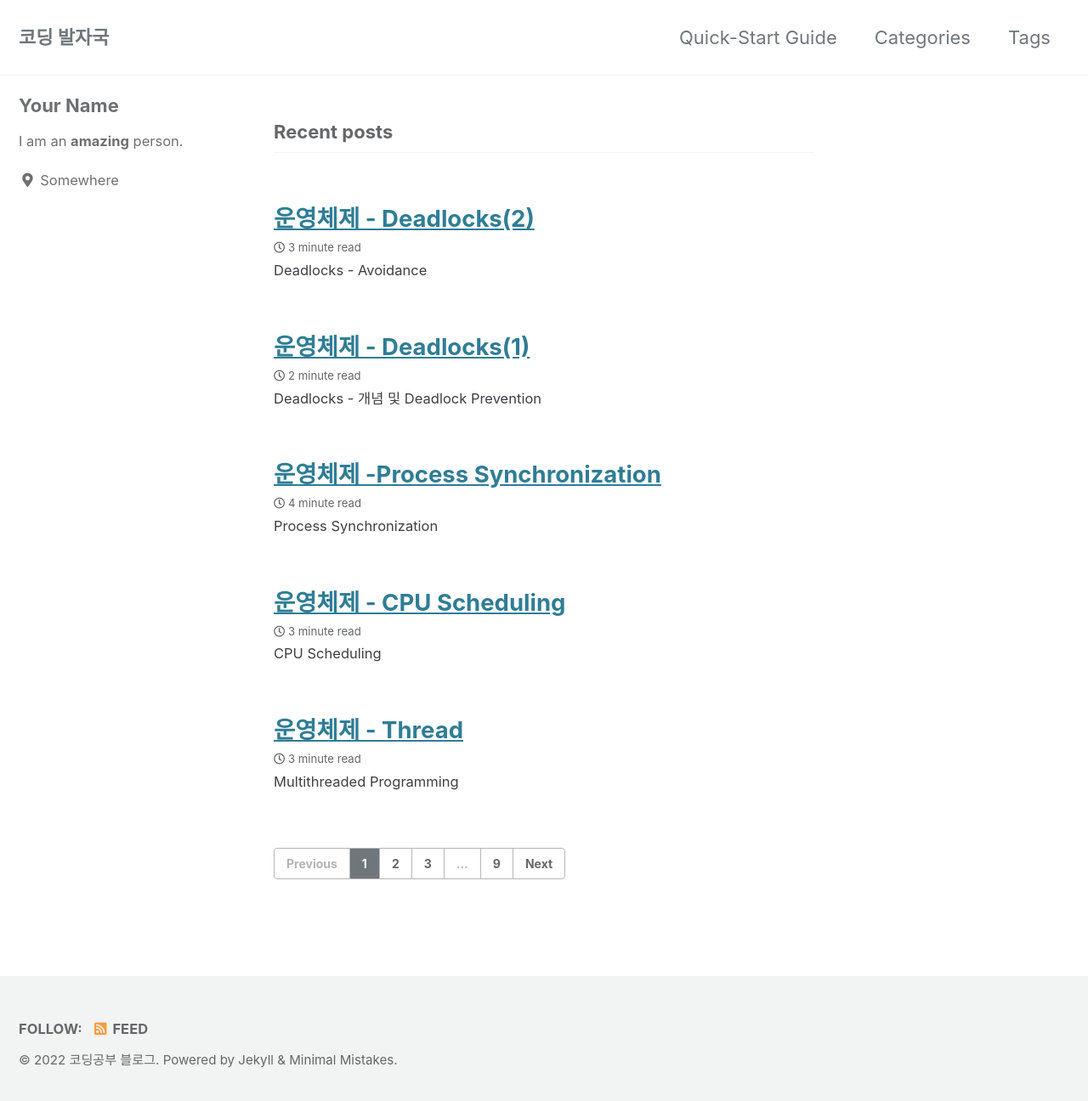
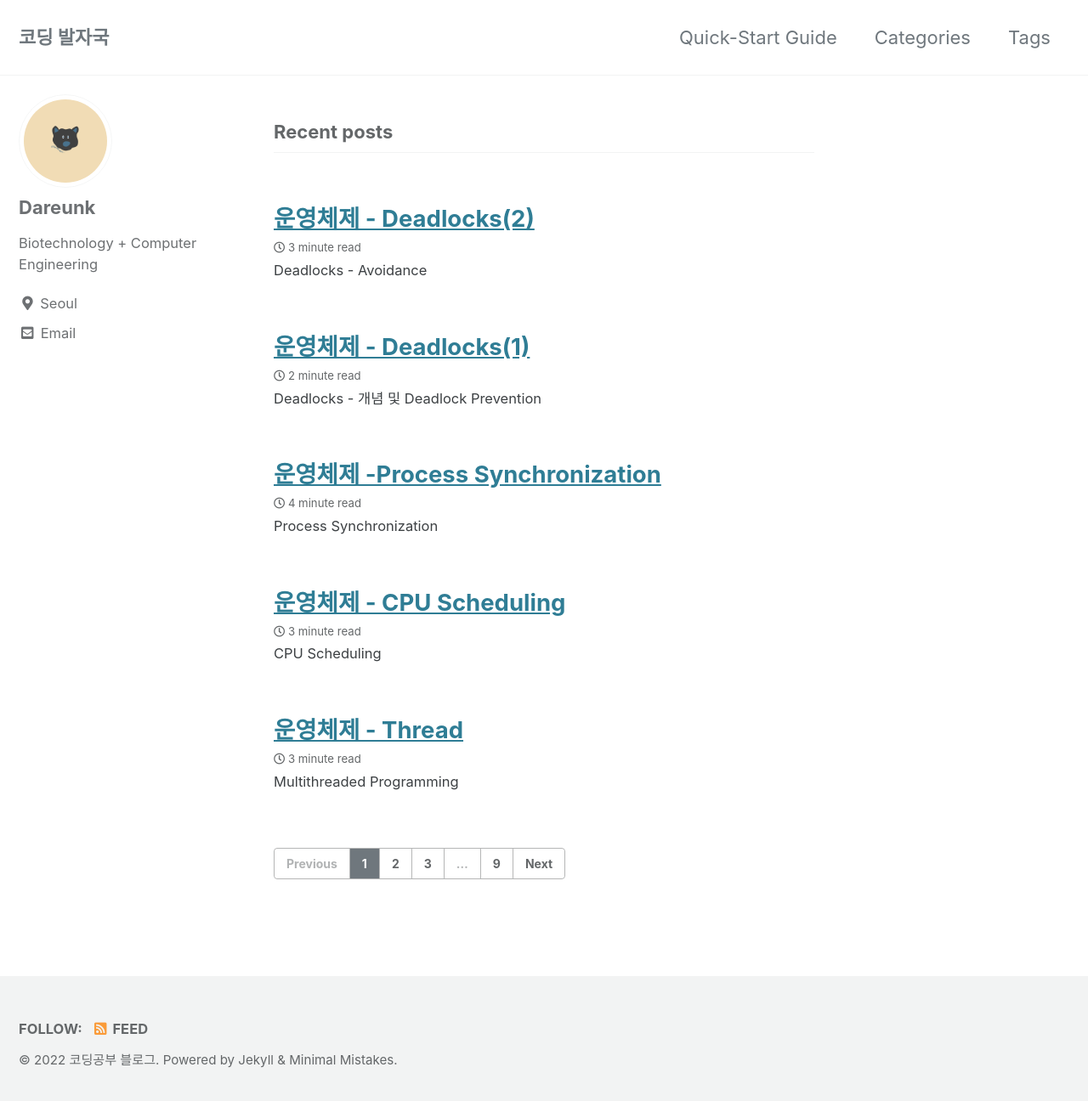
Before and after one commit to dareunk/dareunk.github.io, a Jekyll site: the page built from index.html, in a window 1280 px wide and 1303 px high. Shown: the top 1296 px of the window at 85% size. Built offline with Jekyll 4.4.1, drawn with Linux system fonts in a browser that asks for light colours; cached includes are drawn as plain includes; the list of posts is cut into pages by our own code.

Commit message:
update profile

```diff
--- a/_config.yml
+++ b/_config.yml
@@ -101,11 +101,11 @@ analytics:
 
 # Site Author
 author:
-  name             : "Your Name"
-  avatar           : # path of avatar image, e.g. "/assets/images/bio-photo.jpg"
-  bio              : "I am an **amazing** person."
-  location         : "Somewhere"
-  email            :
+  name             : "Dareunk"
+  avatar           : "/assets/images/cutie.jpg"
+  bio              : "Biotechnology + Computer Engineering"
+  location         : "Seoul"
+  email            : "happyeunnn11@gmail.com"
   links:
     - label: "Email"
       icon: "fas fa-fw fa-envelope-square"
```
Also changed, not shown: assets/images/cutie.jpg (added).
